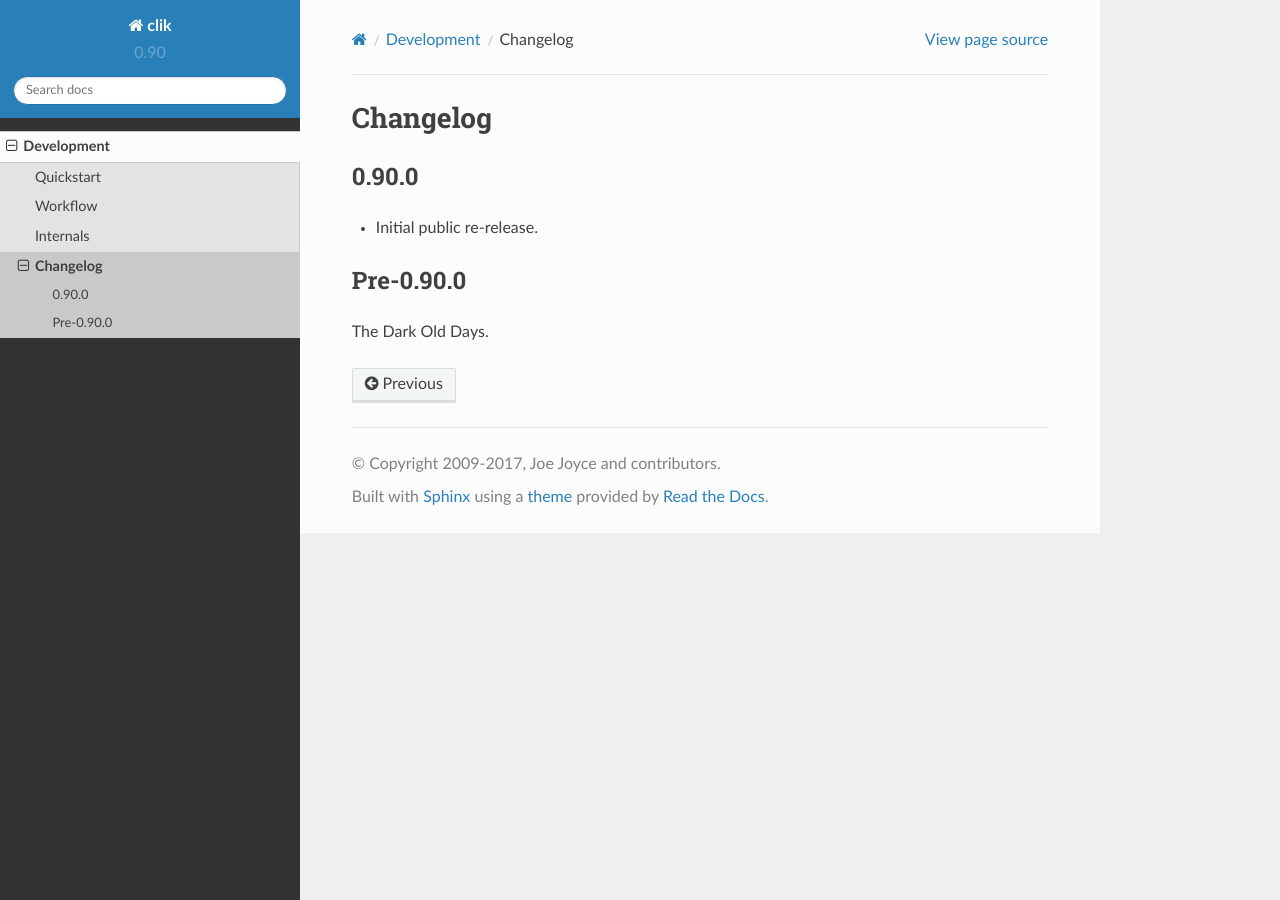
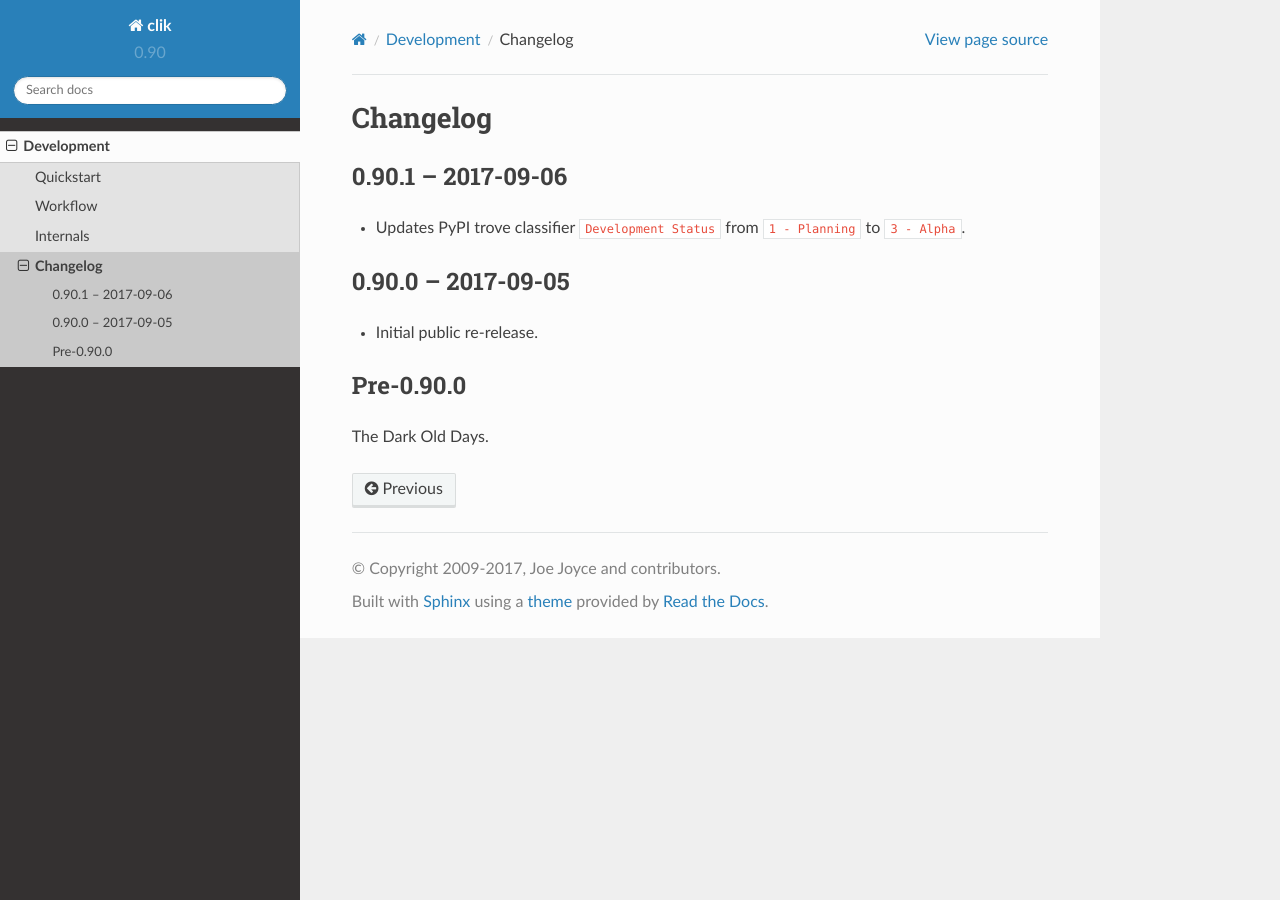
Before and after one commit to decafjoe/clik, a Sphinx documentation site: the page built from doc/development/changelog.rst, in a window 1280 px wide. Built offline with Sphinx 7.4.7 and the Read the Docs theme 2.0.0, drawn with Linux system fonts in a browser that asks for light colours.

Commit message:
Updates development status trove classifier from planning to alpha.

```diff
--- a/doc/development/changelog.rst
+++ b/doc/development/changelog.rst
@@ -4,8 +4,15 @@
 ===========
 
 
-0.90.0
-======
+0.90.1 -- 2017-09-06
+====================
+
+* Updates PyPI trove classifier ``Development Status`` from ``1 -
+  Planning`` to ``3 - Alpha``.
+
+
+0.90.0 -- 2017-09-05
+====================
 
 * Initial public re-release.
 
--- a/setup.py
+++ b/setup.py
@@ -28,7 +28,7 @@
     author='Joe Joyce',
     author_email='joe@decafjoe.com',
     classifiers=[
-        'Development Status :: 1 - Planning',
+        'Development Status :: 3 - Alpha',
         'Intended Audience :: Developers',
         'License :: OSI Approved :: BSD License',
         'Operating System :: OS Independent',
```
